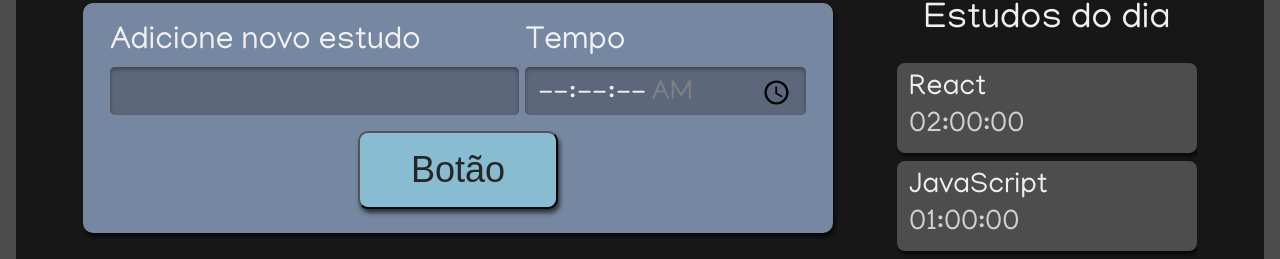
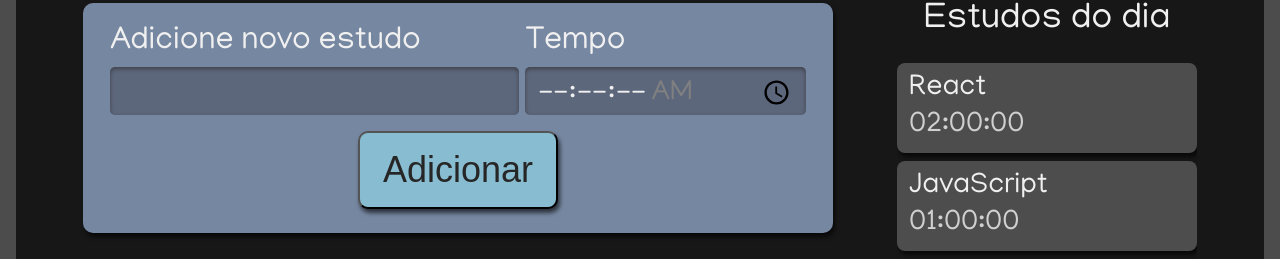
Before and after one commit to pablocabrall/alura-studies, a React (Create React App) app: page / in a window 1280 px wide. Shown: the part 269-528 px from the top of the page. Built offline with nearby package versions, Linux system fonts and the light colour scheme.

Commit message:
Utilizando props

```diff
--- a/src/components/Botao/index.tsx
+++ b/src/components/Botao/index.tsx
@@ -1,10 +1,11 @@
 import React from 'react';
 import style from './Botao.module.scss';
-class Botao extends React.Component {
+
+class Botao extends React.Component<{texto:string}> {
     render(){
         return(
             <button className={style.botao}>
-                Botão
+                {this.props.texto}
             </button>
         )
     }
--- a/src/components/Formulario/index.tsx
+++ b/src/components/Formulario/index.tsx
@@ -26,7 +26,9 @@
                     required
                     />
                 </div>
-                <Botao />
+                <Botao
+                    texto="Adicionar"
+                />
             </form>
         )
     }
```
